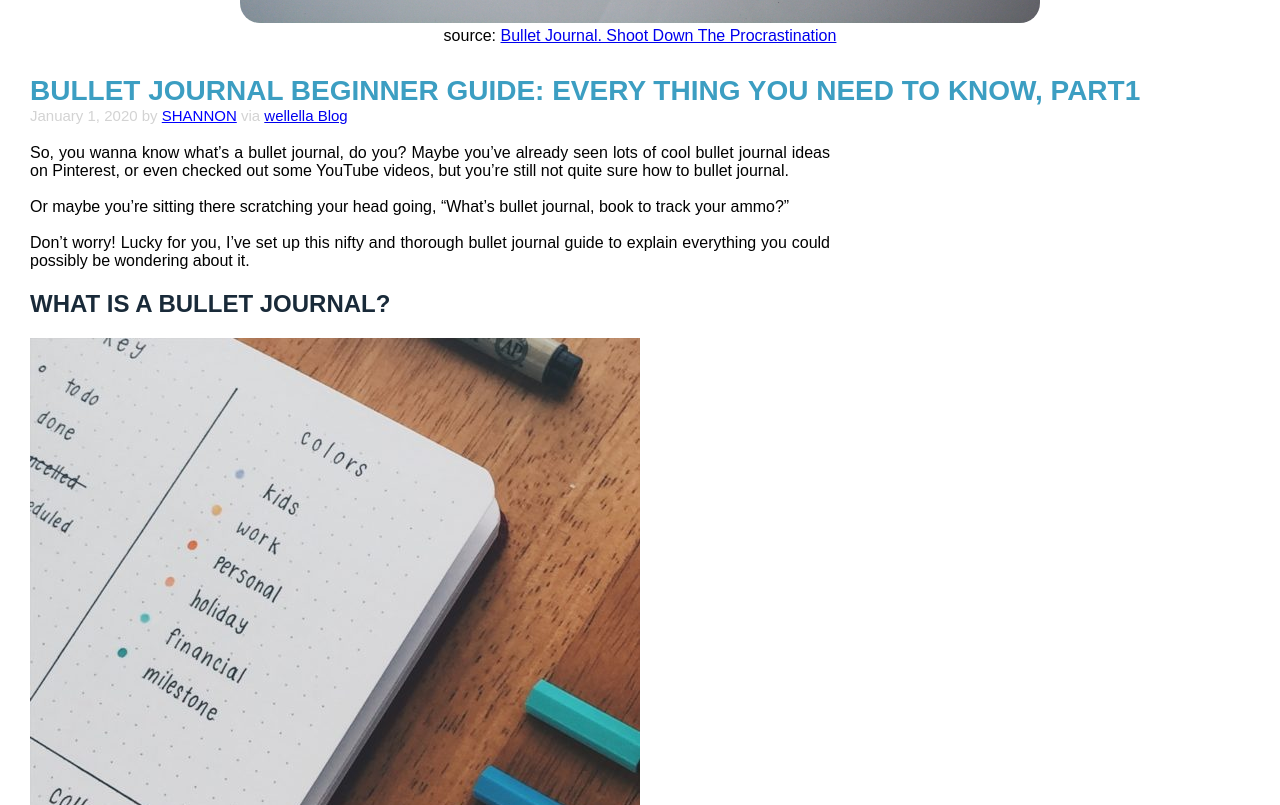
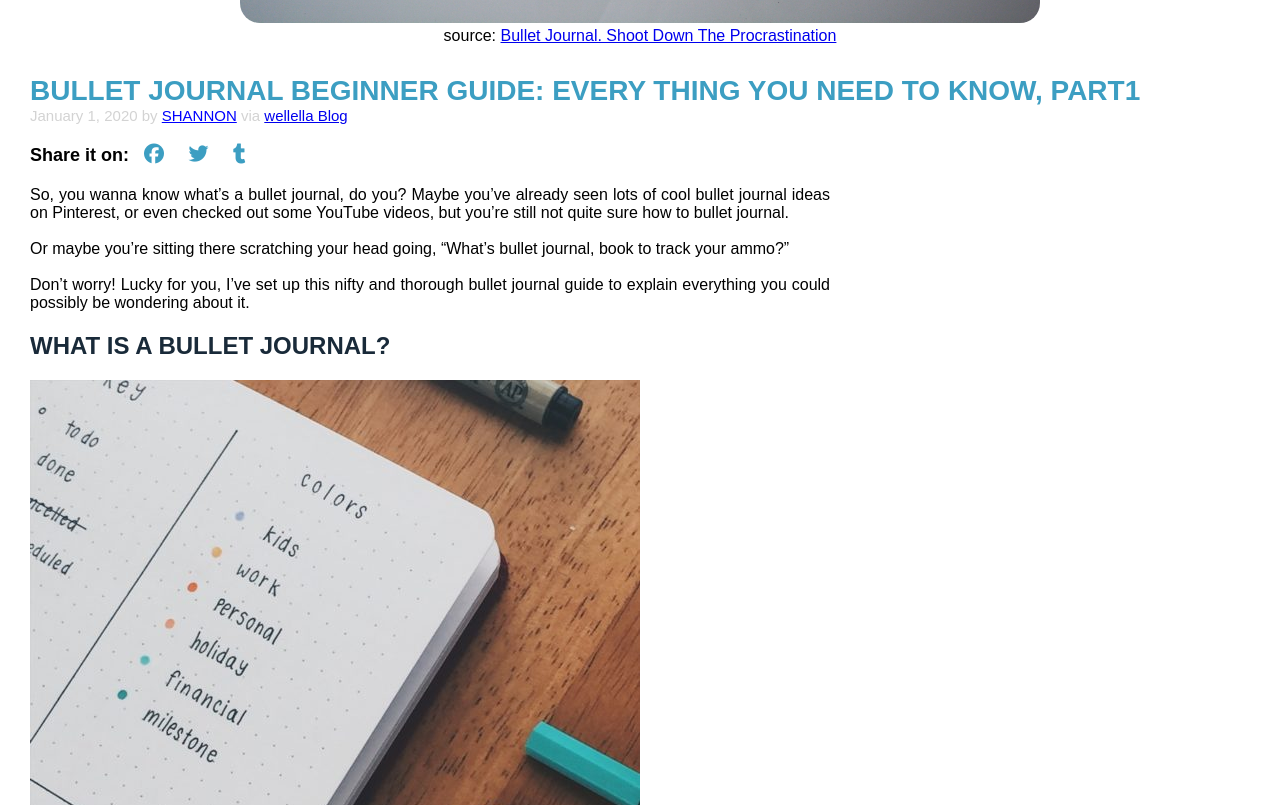
Before and after one commit to lucyvt/Udacity-Front-End-Development-Nanodegree-projects, a plain HTML site: page Personal Blog Website- Project 1/posts/sample-post.html in a window 1280 px wide. Shown: the part 835-1640 px from the top of the page. Drawn offline with Linux system fonts and the light colour scheme.

Commit message:
add social share and a link to the main page on sample post page

```diff
--- a/Personal Blog Website- Project 1/blog-css/media-queries.css
+++ b/Personal Blog Website- Project 1/blog-css/media-queries.css
@@ -1,4 +1,11 @@
 /*Medium screens*/
+@media screen and (max-width: 1280px) {
+
+	html {
+
+		overflow-x: hidden;
+	}
+}
 @media screen and (max-width: 700px) {
 
 
--- a/Personal Blog Website- Project 1/posts/css/media-query.css
+++ b/Personal Blog Website- Project 1/posts/css/media-query.css
@@ -1,3 +1,11 @@
+@media screen and (max-width: 1280px) {
+
+	html {
+
+		overflow-x: hidden;
+	}
+}
+
 @media screen and (max-width: 700px) {
 
 	html {
--- a/Personal Blog Website- Project 1/posts/css/sample-styleSheet.css
+++ b/Personal Blog Website- Project 1/posts/css/sample-styleSheet.css
@@ -128,3 +128,38 @@ figcaption {
 
 	text-align: center;
 }
+.social-share {
+
+	margin: 0 0 20px 0;
+}
+.social-share p {
+
+	display: inline;
+	font-weight: 900;
+	font-size: 18px;
+}
+
+.social-share i {
+
+	color: #3C9EC2;
+	font-size: 20px;
+	padding: 0 10px;
+
+}
+
+.social-share i:hover {
+
+	color: #083B66;
+	cursor: pointer;
+}
+
+.link-to-posts .home {
+
+	padding: 0 30px 0 0;
+}
+
+.link-to-posts a{
+
+	color: #083B66;
+
+}
--- a/Personal Blog Website- Project 1/posts/sample-post.html
+++ b/Personal Blog Website- Project 1/posts/sample-post.html
@@ -56,6 +56,13 @@
 				<h1>Bullet Journal Beginner Guide: Every thing you need to know, Part1</h1>
 
 				<p class="post-info">January 1, 2020 by <span>SHANNON</span> via <a href='https://wellella.com/bullet-journal/'> wellella Blog </a></p>
+
+				<div class="social-share">
+					<p>Share it on: </p>
+					<i class="fab fa-facebook"></i>
+					<i class="fab fa-twitter"></i>
+					<i class="fab fa-tumblr"></i>
+				</div>
 
 				<p class="content">So, you wanna know what’s a bullet journal, do you? Maybe you’ve already seen lots of cool bullet journal ideas on Pinterest, or even checked out some YouTube videos, but you’re still not quite sure how to bullet journal.</p>
 				<br>
@@ -192,8 +199,10 @@
 
 		<div class="link-to-posts">
 
+				<a class="home" href='http://127.0.0.1:55231/index.html'>Back to Home</a>
 				<a class="older" href='#'>Older Posts</a>
 				<a class="newer" href='#'>Newer Posts</a>
+
 		</div>
 
 		<footer>
```
